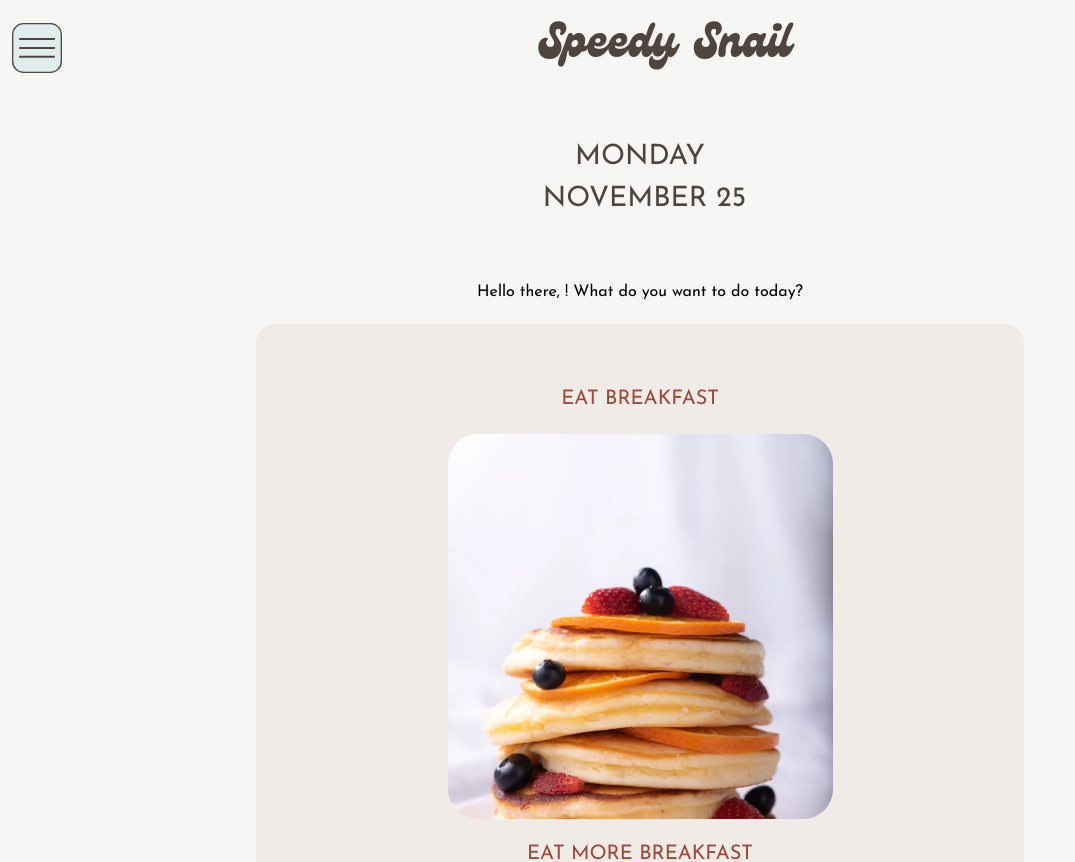
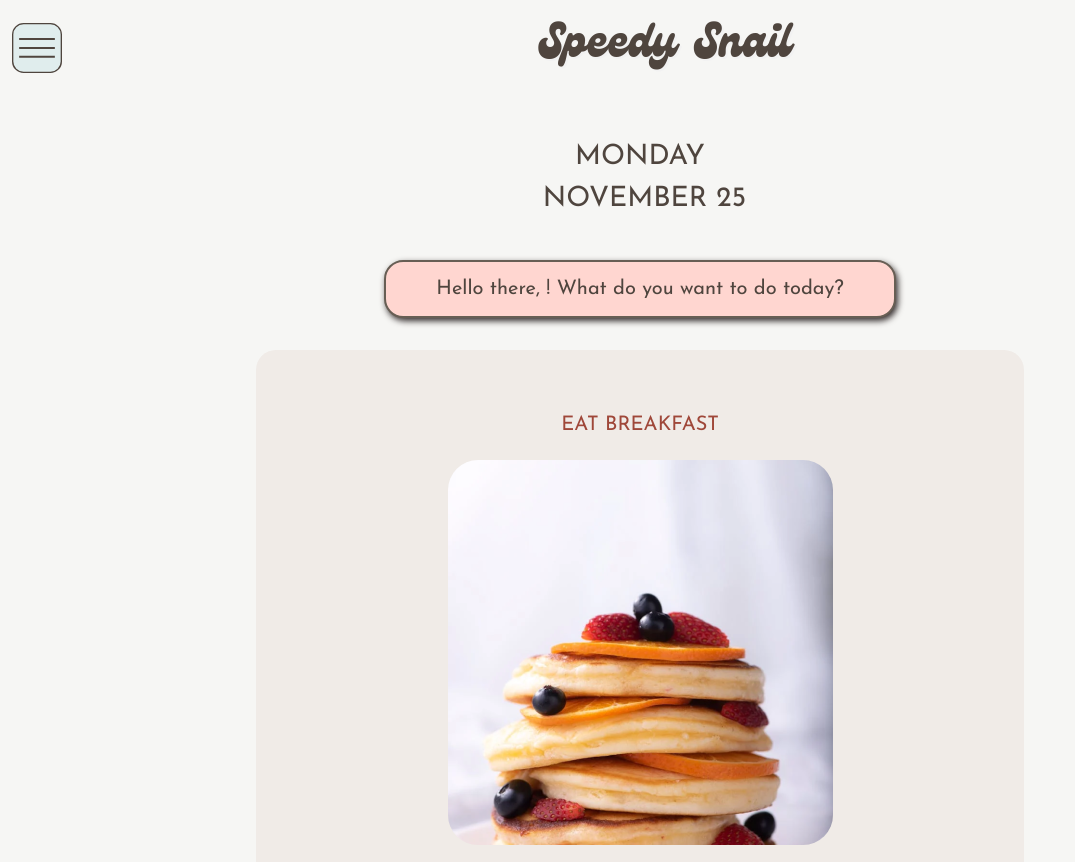
Before and after one commit to antivalse/speedy-snail-react, a React (Vite) app: page /today in a window 1280 px wide. Shown: the top 862 px of the page, without its empty margins (0-1075 px from the left). Built offline with nearby package versions, Linux system fonts and the light colour scheme; no server answers; the database is empty; sample sign-in values are in the browser's storage.

Commit message:
added some temporary styling to the greeting on plan page

```diff
--- a/src/pages/protected /PlanPage.tsx
+++ b/src/pages/protected /PlanPage.tsx
@@ -29,9 +29,11 @@ const PlanPage = () => {
           {date}
         </h2>
 
-        <p className="m-5">
-          Hello there, {data?.username}! What do you want to do today?
-        </p>
+        <div className="plan-page__greeting mb-8">
+          <p className="p-3 body body--secondary--greeting color-p300 text-center">
+            Hello there, {data?.username}! What do you want to do today?
+          </p>
+        </div>
         <div className="plan-page__schedule bg-p100 flex flex-col items-center py-10 mb-12">
           <ul className="plan-page__schedule__images">
             {testItems.map((item) => (
--- a/src/scss/globals/_typography.scss
+++ b/src/scss/globals/_typography.scss
@@ -60,6 +60,12 @@ $secondary-400: map-get(map-get(c.$colors, secondary), 400);
     font-family: $josefin-sans;
     font-size: 0.825rem;
     text-transform: uppercase;
+
+    &--greeting {
+      &:hover {
+        font-weight: 800;
+      }
+    }
   }
 
   @include m.breakpoint-up("sm") {
--- a/src/scss/pages/_planPage.scss
+++ b/src/scss/pages/_planPage.scss
@@ -1,6 +1,9 @@
 /* Plan Page Styles */
 
 @use "../utils/mixins" as m;
+@use "../variables/colors" as c;
+
+$secondary-400: map-get(map-get(c.$colors, secondary), 400);
 
 .plan-page {
   &__schedule {
@@ -19,4 +22,12 @@
       }
     }
   }
+
+  &__greeting {
+    background-color: #ffd6d0;
+    border: 2px solid $secondary-300;
+    width: 40%;
+    border-radius: 1.2rem;
+    box-shadow: 2px 3px 6px rgba(53, 46, 46, 1); // Minimal shadow
+  }
 }
```
